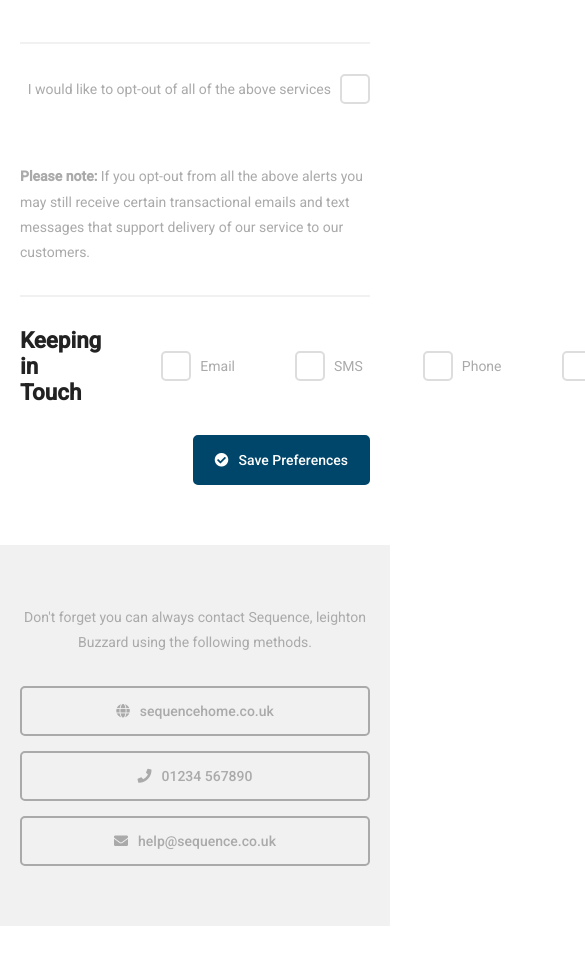
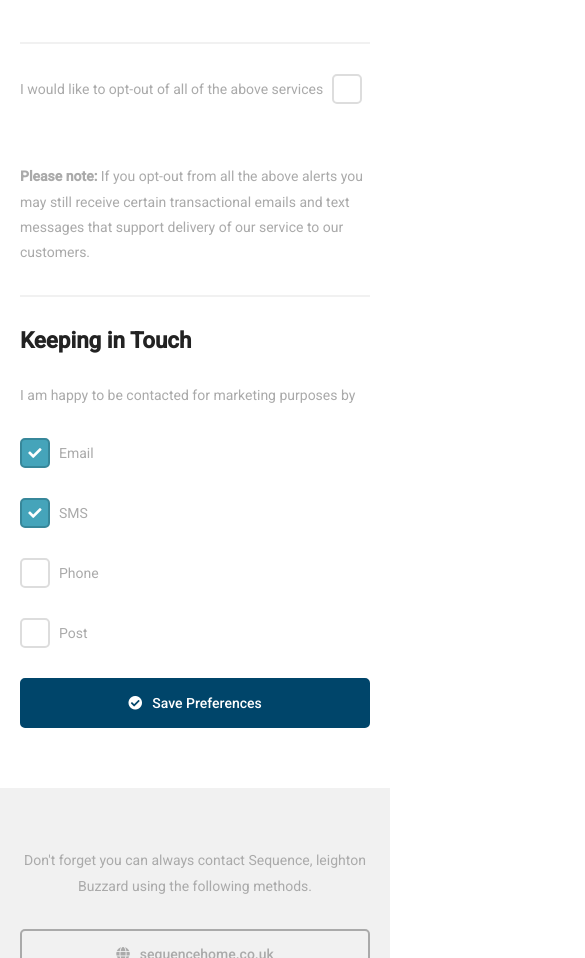
Before and after one commit to SteveMBryson/pp, a plain HTML site: page home.html in a window 390 px wide. Shown: the part 1639-2597 px from the top of the page, 585 px wide, since content can reach past the window. Before the commit the page ends 2565 px from the top, so only its background shows below. Drawn offline with nearby package versions, Linux system fonts and the light colour scheme.

Commit message:
Homepage Building WIP 3

```diff
--- a/css/sass/3_ui-elements/_keep-in-touch.scss
+++ b/css/sass/3_ui-elements/_keep-in-touch.scss
@@ -1,6 +1,5 @@
 // Opt-out
 .keep-in-touch{
-  padding: 30px 0;
   border-top: $global-border;
 
   // Inline
@@ -8,6 +7,8 @@
     @include flexbox;
     @include justify-content(space-between);
     @include align-items(center);
+    @include flex-wrap(wrap);
+    padding: 30px 0;
   }
   &__heading{
     margin: 0;
@@ -17,13 +18,16 @@
   &__actions{
     @include flexbox;
     @include justify-content(flex-end);
-    padding-top: 30px;
+    padding-bottom: 30px;
   }
   &__btn{
     &:before{
       @include fa-icon;
       @extend .fas;
       content: fa-content($fa-var-check-circle);
+    }
+    @include mobile{
+      width: 100%;
     }
   }
 }
@@ -32,8 +36,23 @@
 // Options
 .option-group{
   @include flexbox;
+  @include align-items(center);
+  @include tabletLandscape{
+    margin-top: 30px;
+  }
+  @include tabletPortrait{
+    width: 100%;
+    @include flex-direction(column);
+    @include align-items(flex-start);
+  }
 
+  &__title{
+    margin: 0;
+  }
   &__option{
-    margin-left: 60px;
+    margin-left: 45px;
+    @include tabletPortrait{
+      margin: 30px 0 0 0;
+    }
   }
 }
--- a/css/sass/3_ui-elements/_opt-out.scss
+++ b/css/sass/3_ui-elements/_opt-out.scss
@@ -6,9 +6,6 @@
   @include justify-content(space-between);
   @include align-items(center);
   @include flex-wrap(wrap);
-  @include tabletLandscape{
-    @include justify-content(flex-end);
-  }
 
   &__copy{
     margin: 0;
--- a/home.html
+++ b/home.html
@@ -61,19 +61,19 @@
                 <label class="checkbox__label" for="finding-a-property">Finding a Property</label>
               </div>
               <div class="service-options__option checkbox">
-                <input class="checkbox__box" type="checkbox" id="insurances">
+                <input class="checkbox__box" type="checkbox" checked id="insurances">
                 <label class="checkbox__label" for="insurances">Insurances</label>
               </div>
               <div class="service-options__option checkbox">
-                <input class="checkbox__box" type="checkbox" id="conveyancing">
+                <input class="checkbox__box" type="checkbox" checked id="conveyancing">
                 <label class="checkbox__label" for="conveyancing">Conveyancing</label>
               </div>
               <div class="service-options__option checkbox">
-                <input class="checkbox__box" type="checkbox" id="legal-services">
+                <input class="checkbox__box" type="checkbox" checked id="legal-services">
                 <label class="checkbox__label" for="legal-services">Legal Services</label>
               </div>
               <div class="service-options__option checkbox">
-                <input class="checkbox__box" type="checkbox" id="mortgages">
+                <input class="checkbox__box" type="checkbox" checked id="mortgages">
                 <label class="checkbox__label" for="mortgages">Mortgages</label>
               </div>
               <div class="service-options__option checkbox">
@@ -107,12 +107,13 @@
             <div class="keep-in-touch__inline">
               <h2 class="keep-in-touch__heading">Keeping in Touch</h2>
               <div class="option-group">
+                <p class="option-group__title">I am happy to be contacted for marketing purposes by</p>
                 <div class="option-group__option checkbox">
-                  <input class="checkbox__box" type="checkbox" id="contact-email">
+                  <input class="checkbox__box" type="checkbox" checked id="contact-email">
                   <label class="checkbox__label" for="contact-email">Email</label>
                 </div>
                 <div class="option-group__option checkbox">
-                  <input class="checkbox__box" type="checkbox" id="contact-sms">
+                  <input class="checkbox__box" type="checkbox" checked id="contact-sms">
                   <label class="checkbox__label" for="contact-sms">SMS</label>
                 </div>
                 <div class="option-group__option checkbox">
```
Also changed, not shown: css/style.css.
